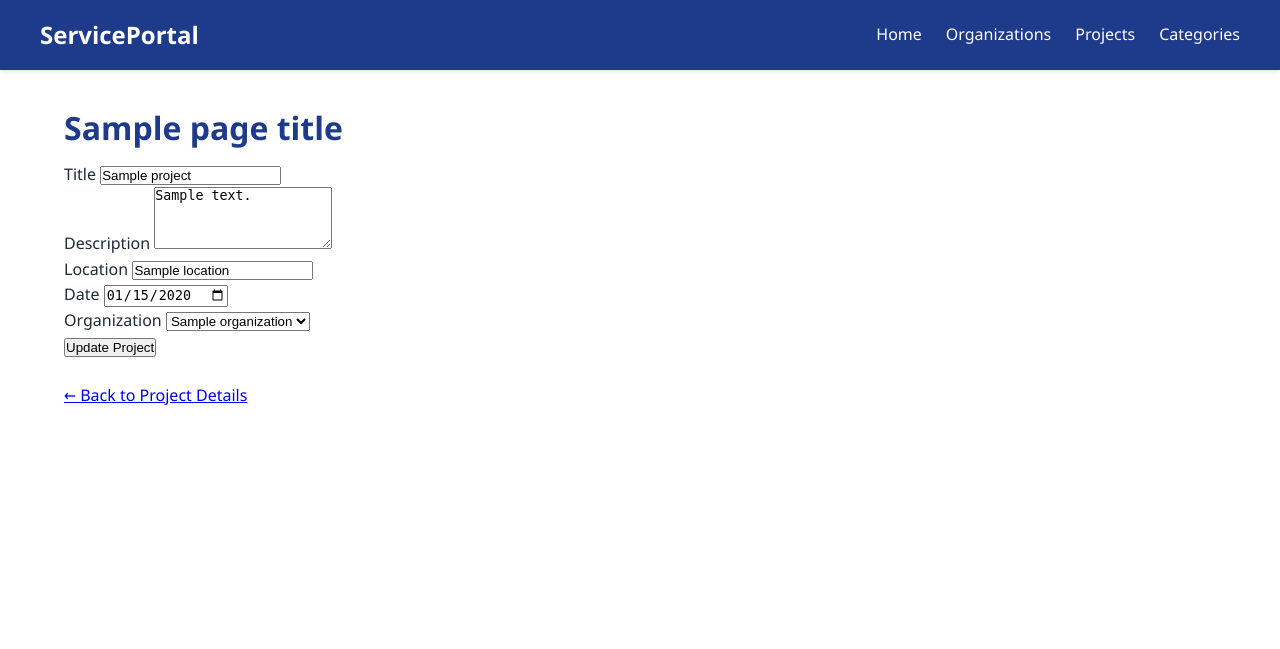
After one commit to GabrielPrograman/CSE-340, a Node server app: template src/views/edit-project.ejs in a window 1280 px wide. The commit adds this page. Shown: the top 649 px of the page. Run offline with Node 20, Linux system fonts and the light colour scheme; the template is opened without the code that fills it: most values are stand-ins (such as "Sample title", 1, 10 or a date in 2020).

Commit message:
Add edit project feature

```diff
--- a/src/routes.js
+++ b/src/routes.js
@@ -14,6 +14,8 @@ import {
     showProjectDetailsPage,
     showNewProjectForm,
     processNewProjectForm,
+    showEditProjectForm,
+    processEditProjectForm,
     projectValidation
 } from './controllers/projects.js';
 import {
@@ -54,6 +56,10 @@ router.get('/new-project', showNewProjectForm);
 // Route to handle new project form submission
 router.post('/new-project', projectValidation, processNewProjectForm);
 
+// Routes to display and process the edit project form
+router.get('/edit-project/:id', showEditProjectForm);
+router.post('/edit-project/:id', projectValidation, processEditProjectForm);
+
 // Routes to handle the assign categories to project form
 router.get('/assign-categories/:projectId', showAssignCategoriesForm);
 router.post('/assign-categories/:projectId', processAssignCategoriesForm);
--- /dev/null
+++ b/src/views/edit-project.ejs
@@ -0,0 +1,79 @@
+<%- include('partials/header') %>
+
+<%
+    const dateObj = new Date(project.date);
+    const formattedDate = isNaN(dateObj.getTime())
+        ? ''
+        : dateObj.toISOString().split('T')[0];
+%>
+
+<section class="page-section">
+    <h2 class="section-title"><%= pageTitle %></h2>
+
+    <form action="/edit-project/<%= project.project_id %>" method="POST" class="form-container">
+        <div class="form-group">
+            <label for="title">Title</label>
+            <input
+                type="text"
+                id="title"
+                name="title"
+                value="<%= project.title %>"
+                required
+            >
+        </div>
+
+        <div class="form-group">
+            <label for="description">Description</label>
+            <textarea
+                id="description"
+                name="description"
+                rows="4"
+                required
+            ><%= project.description %></textarea>
+        </div>
+
+        <div class="form-group">
+            <label for="location">Location</label>
+            <input
+                type="text"
+                id="location"
+                name="location"
+                value="<%= project.location %>"
+                required
+            >
+        </div>
+
+        <div class="form-group">
+            <label for="date">Date</label>
+            <input
+                type="date"
+                id="date"
+                name="date"
+                value="<%= formattedDate %>"
+                required
+            >
+        </div>
+
+        <div class="form-group">
+            <label for="organizationId">Organization</label>
+            <select id="organizationId" name="organizationId" required>
+                <% organizations.forEach(org => { %>
+                    <option
+                        value="<%= org.organization_id %>"
+                        <%= Number(org.organization_id) === Number(project.organization_id) ? 'selected' : '' %>
+                    >
+                        <%= org.name %>
+                    </option>
+                <% }) %>
+            </select>
+        </div>
+
+        <button type="submit">Update Project</button>
+    </form>
+
+    <p style="margin-top: 1.5rem;">
+        <a href="/project/<%= project.project_id %>">&larr; Back to Project Details</a>
+    </p>
+</section>
+
+<%- include('partials/footer') %>
--- a/src/views/project.ejs
+++ b/src/views/project.ejs
@@ -22,6 +22,7 @@
     <% } %>
 
     <p style="margin-top: 1.5rem;">
+        <a href="/edit-project/<%= project.project_id %>">Edit Project</a> |
         <a href="/assign-categories/<%= project.project_id %>">Edit Categories</a>
     </p>
 
```
Also changed, not shown: src/controllers/projects.js (+54 -1 lines), src/models/projects.js (+29 -1 lines).
